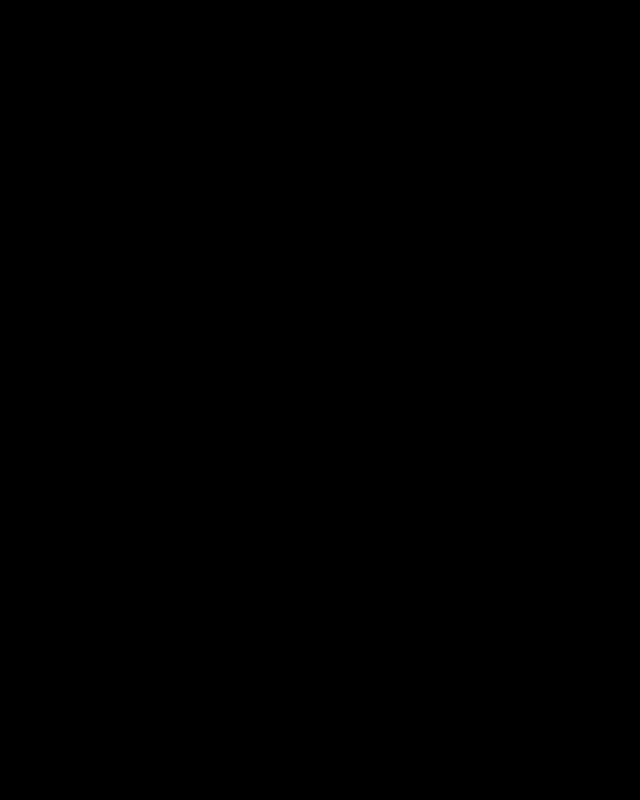
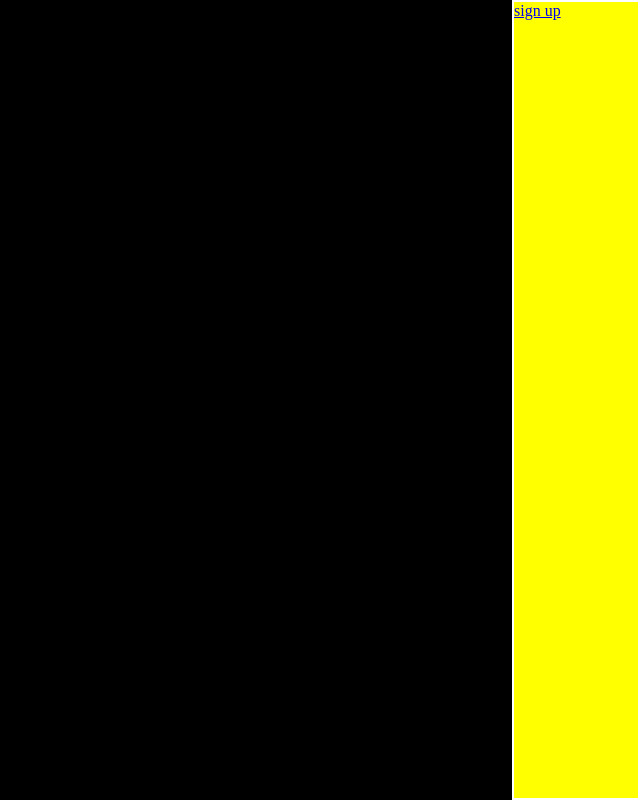
Before and after one commit to BenGuillot/AWS_PostIt, a website: page app/postit.html in a window 1280 px wide. Shown: the whole page, without its empty margins (640-1280 px from the left). Drawn offline with Linux system fonts and the light colour scheme.

Commit message:
ajout de la db user + bare lattérale dans l'application pour navigation entre les fenêtres

```diff
--- a/app/postit.js
+++ b/app/postit.js
@@ -1,12 +1,20 @@
 var btn;
 
-//initialise une table de la taille de la fenêtre
+//initialise une table de la taille de la fenêtre (moins un espace pour les options)
 function initWindow(){
   var section = document.querySelector("#scriptab");
   section.innerHTML='';
   var window = document.createElement("table");
   window.innerHTML='';
   window.className="window";
+  var opt = document.createElement("table");
+  opt.innerHTML='';
+  opt.className="opt";
+  var addUser = document.createElement("tr");
+  addUser.innerHTML=`<a href=\"/signup \"> sign up`;
+  opt.appendChild
+  opt.appendChild(addUser);
+  section.appendChild(opt);
   section.appendChild(window);
   btn = document.querySelector('.window');
 }
--- a/app/style.css
+++ b/app/style.css
@@ -56,7 +56,7 @@
 .window{
 	overflow: hidden;
 	position: absolute;
-	width: 100%;
+	width: 90%;
 	height: 100%;
 	top: 0;
 	bottom: 0;
@@ -65,3 +65,19 @@
 	border: 0ch;
 	background-color: black;
 }
+
+.opt{
+	position:   absolute;
+	width : 10%;
+	height : 100%;
+	top:0;
+	bottom:0;
+	left : 100% - 10%;
+	right:0;
+	border:1ch;
+	background-color: white;
+}
+
+tr {
+	background-color:yellow;
+}
--- a/script.js
+++ b/script.js
@@ -19,7 +19,7 @@
 //******************************************************************************************************************************** */
 
 app.all('/',function(req,res){
-  res.send("Post It!");
+  res.redirect('/s/postit.html');
 });
 
 app.all('/signup',function(req,res){
```
Also changed, not shown: UserDBInit.js (added, +32 -0 lines), 1 other file.
